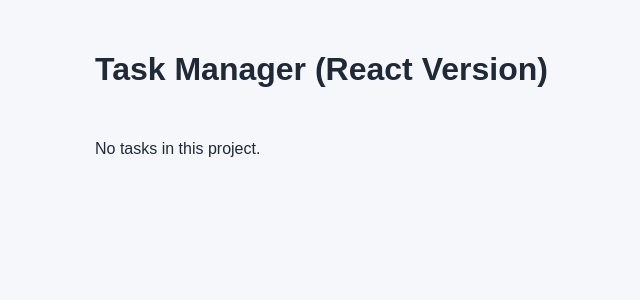
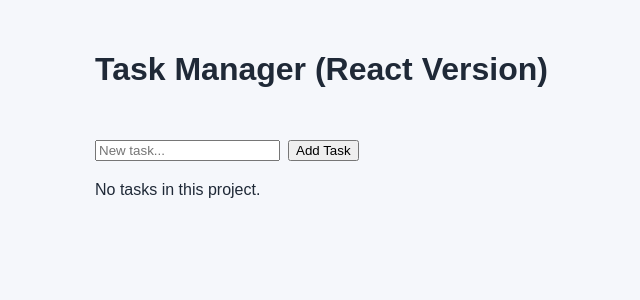
Before and after one commit to Rathunuu/task-manager, a React (Vite) app in the folder task-manager-react/: page / in a window 1280 px wide. Shown: the top 300 px of the page, without its empty margins (175-815 px from the left). Built offline with nearby package versions, Linux system fonts and the light colour scheme.

Commit message:
Add task management functionality to App component

```diff
--- a/task-manager-react/src/App.jsx
+++ b/task-manager-react/src/App.jsx
@@ -1,12 +1,13 @@
 import { useState, useEffect } from "react";
 import ProjectSwitcher from "./ProjectSwitcher";
 import TaskList from "./TaskList";
-import { loadTasks, loadProjects } from "./storage";
+import { loadTasks, saveTasks, loadProjects } from "./storage";
 
 function App() {
   const [tasks, setTasks] = useState([]);
   const [projects, setProjects] = useState([]);
   const [activeProjectId, setActiveProjectId] = useState(null);
+  const [newTaskText, setNewTaskText] = useState("");
 
   useEffect(() => {
     const loadedProjects = loadProjects();
@@ -24,6 +25,50 @@ function App() {
     (task) => task.projectId === activeProjectId
   );
 
+  // ADD TASK
+  function handleAddTask() {
+    const text = newTaskText.trim();
+    if (text === "") return;
+
+    const newTask = {
+      id: crypto.randomUUID(),
+      projectId: activeProjectId,
+      text: text,
+      category: "Work",
+      status: "To Do",
+      done: false,
+      description: "",
+      dueDate: "",
+      priority: "Normal",
+      notes: "",
+      subtasks: [],
+      createdAt: Date.now(),
+    };
+
+    const updatedTasks = [...tasks, newTask];
+    setTasks(updatedTasks);
+    saveTasks(updatedTasks);
+    setNewTaskText("");
+  }
+
+  // DELETE TASK
+  function handleDeleteTask(taskId) {
+    const updatedTasks = tasks.filter((task) => task.id !== taskId);
+    setTasks(updatedTasks);
+    saveTasks(updatedTasks);
+  }
+
+  // CHANGE STATUS
+  function handleStatusChange(taskId, newStatus) {
+    const updatedTasks = tasks.map((task) =>
+      task.id === taskId
+        ? { ...task, status: newStatus, done: newStatus === "Done" }
+        : task
+    );
+    setTasks(updatedTasks);
+    saveTasks(updatedTasks);
+  }
+
   return (
     <div style={{ padding: "30px", maxWidth: "800px", margin: "0 auto" }}>
       <h1>Task Manager (React Version)</h1>
@@ -34,7 +79,24 @@ function App() {
         onSelectProject={setActiveProjectId}
       />
 
-      <TaskList tasks={tasksForActiveProject} />
+      <div style={{ margin: "20px 0" }}>
+        <input
+          type="text"
+          value={newTaskText}
+          onChange={(e) => setNewTaskText(e.target.value)}
+          placeholder="New task..."
+          onKeyDown={(e) => e.key === "Enter" && handleAddTask()}
+        />
+        <button onClick={handleAddTask} style={{ marginLeft: "8px" }}>
+          Add Task
+        </button>
+      </div>
+
+      <TaskList
+        tasks={tasksForActiveProject}
+        onDeleteTask={handleDeleteTask}
+        onStatusChange={handleStatusChange}
+      />
     </div>
   );
 }
```
